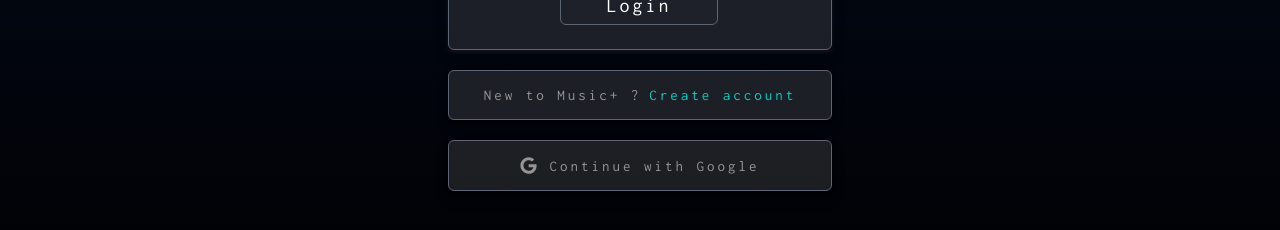
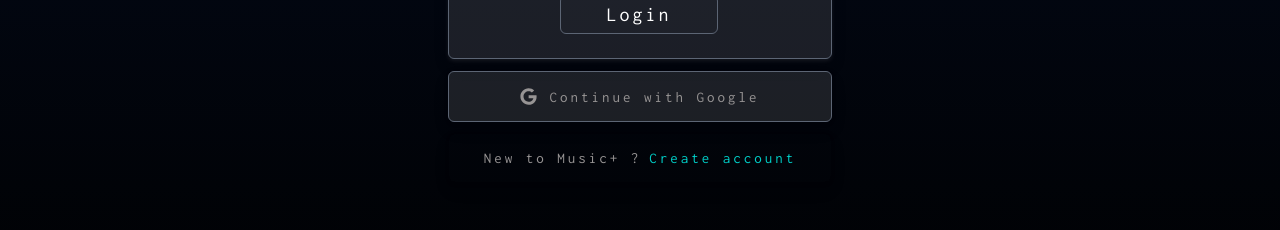
Before and after one commit to aravintharaj-s/Music_plus, a React (Create React App) app in the folder client/: page /signin in a window 1280 px wide. Shown: the part 428-658 px from the top of the page. Built offline with nearby package versions, Linux system fonts and the light colour scheme; a web font is replaced by a local one.

Commit message:
ui changes

```diff
--- a/client/src/pages/Register.js
+++ b/client/src/pages/Register.js
@@ -75,14 +75,15 @@
                 <div className="loginbtn" onClick={PostData} >Register</div>
 
             </form>
+            <div className="reg gbtnCont" >
+                <FaGoogle style={{fontSize:'17px'}}/>
+                <div className="gbtn">Continue with Google</div>
+            </div>
             <div className="reg">
                 Already in Music+?
                 <a href='/signin'>SignIn</a>
             </div>
-            <div className="reg gbtnCont" >
-                <FaGoogle style={{fontSize:'17px'}}/>
-                <div className="gbtn">Continue with Google</div>
-            </div>
+
         </div>
      );
 }
--- a/client/src/pages/Signin.js
+++ b/client/src/pages/Signin.js
@@ -65,13 +65,14 @@
 
             <div className="loginbtn" onClick={loginUser}>Login</div>
         </form>
-        <div className="reg">
-            New to Music+ ?
-            <a href='/signup'>Create account</a>
-        </div>
-        <div className="reg gbtnCont" >
-                <FaGoogle style={{fontSize:'17px'}}/>
-                <div className="gbtn">Continue with Google</div>
+
+            <div className="reg gbtnCont" >
+                    <FaGoogle style={{fontSize:'17px'}}/>
+                    <div className="gbtn">Continue with Google</div>
+            </div>
+            <div className="reg">
+                New to Music+ ?
+                <a href='/signup'>Create account</a>
             </div>
         </div>
      );
--- a/client/src/pages/register.css
+++ b/client/src/pages/register.css
@@ -40,17 +40,16 @@
 
 .reg{
     width: 350px;
-    background: rgba(255, 255, 255, 0.104);
-    border: 1px solid #5c6574;
+    /* background: rgba(255, 255, 255, 0.104);
+    border: 1px solid #5c6574; */
     box-shadow: 0 2px 4px rgb(0 0 0 / 10%), 0 8px 16px rgb(0 0 0 / 10%);
     border-radius: 6px;
     padding: 1rem;
     align-items: center;
     text-align: center;
-    margin-top: 20px;
+    margin-top: 12px;
     font-size: 15px;
     color:rgb(151, 148, 148);
-
 }
 
 .login {
@@ -73,9 +72,7 @@
 .reg a:hover{
     text-decoration:underline;
 }
-.reg:hover{
-    border:1px solid rgb(0,207,200);
-}
+
 .inputCont
 {
     display: flex;
@@ -135,4 +132,10 @@
    display: flex;
    justify-content: center;
    align-items: center;
+
+    background: rgba(255, 255, 255, 0.104);
+    border: 1px solid #5c6574;
 }
+.gbtnCont:hover{
+    border:1px solid rgb(0,207,200);
+}
--- a/client/src/pages/signin.css
+++ b/client/src/pages/signin.css
@@ -40,17 +40,16 @@
 
 .reg{
     width: 350px;
-    background: rgba(255, 255, 255, 0.104);
-    border: 1px solid #5c6574;
+    /* background: rgba(255, 255, 255, 0.104);
+    border: 1px solid #5c6574; */
     box-shadow: 0 2px 4px rgb(0 0 0 / 10%), 0 8px 16px rgb(0 0 0 / 10%);
     border-radius: 6px;
     padding: 1rem;
     align-items: center;
     text-align: center;
-    margin-top: 20px;
+    margin-top: 12px;
     font-size: 15px;
     color:rgb(151, 148, 148);
-
 }
 
 .login {
```
